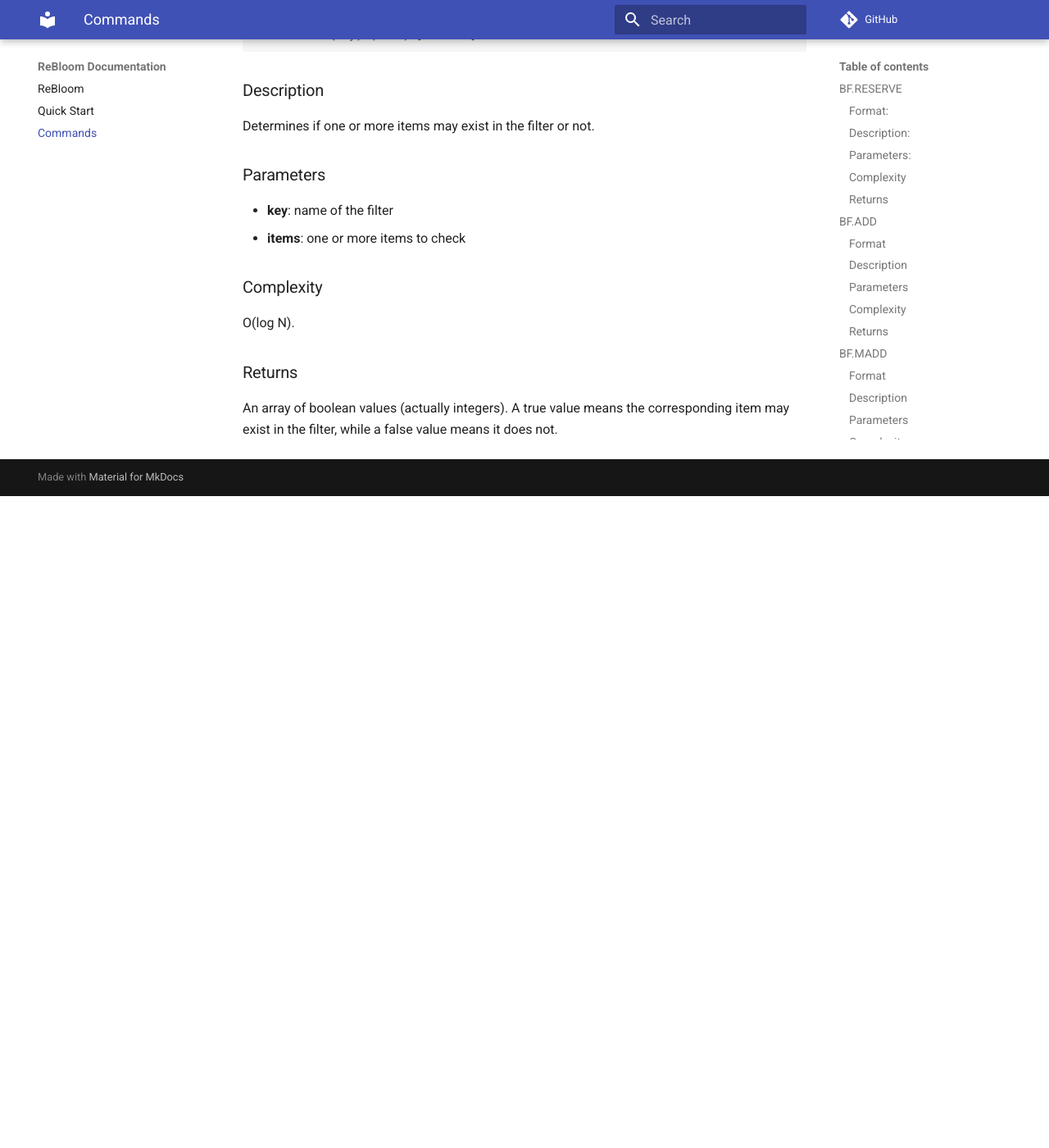
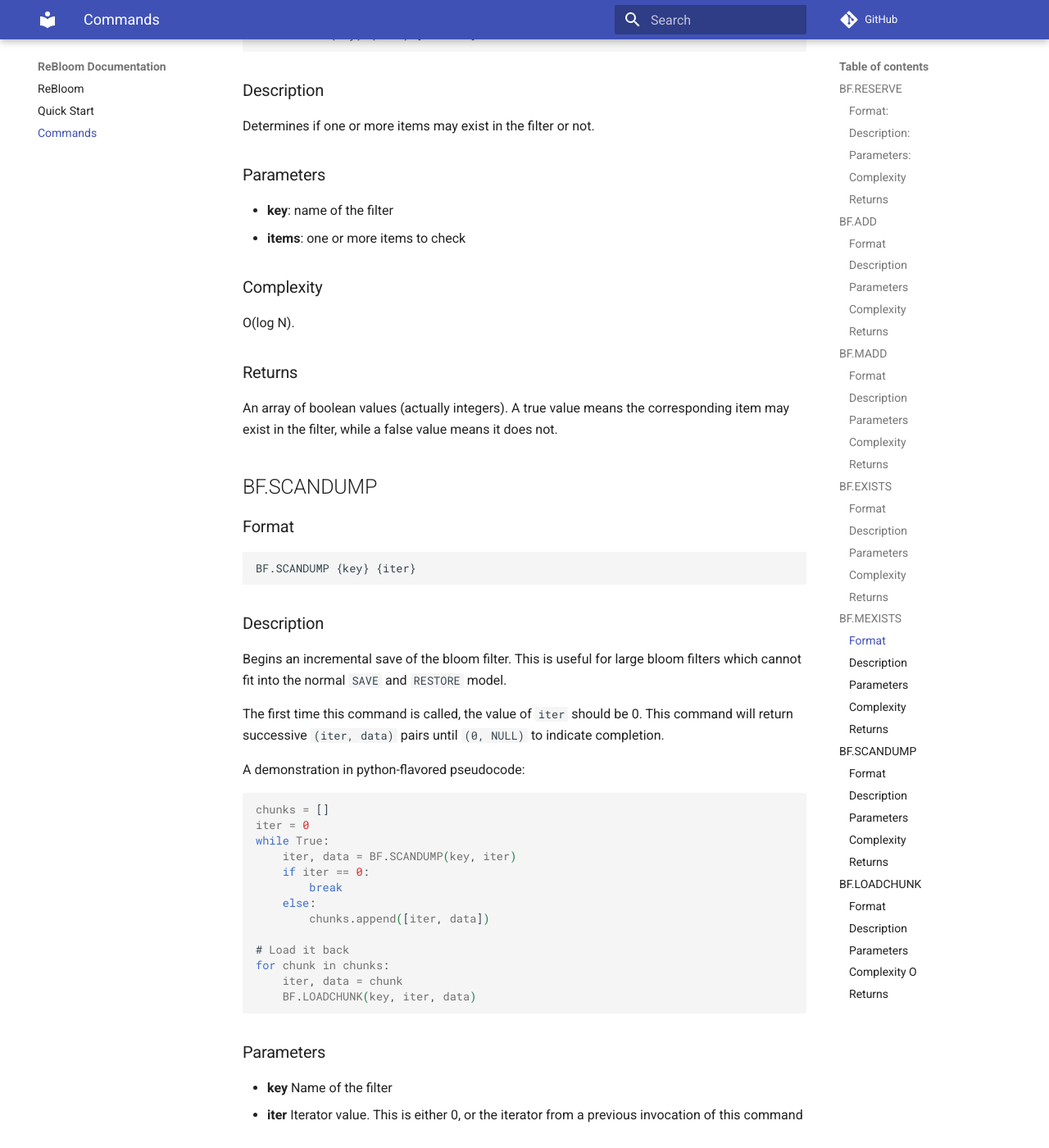
Before and after one commit to RedisBloom/RedisBloom, an MkDocs documentation site: the page built from docs/Commands.md, in a window 1280 px wide and 1400 px high, scrolled down 3162 px. Shown: the whole window at 82% size. Built offline with MkDocs 1.6.1 and Material for MkDocs 9.7.7, drawn with Linux system fonts in a browser that asks for light colours; comment, search, counter and statistics services are not loaded; old or Windows-style settings are respelled for this version of MkDocs; before the commit the page ends 3767 px from its top, so only the background shows below that; some of the changed text lies outside the part shown.

Commit message:
Add SCANDUMP documentation

````diff
--- a/docs/Commands.md
+++ b/docs/Commands.md
@@ -148,3 +148,88 @@
 
 An array of boolean values (actually integers). A true value means the
 corresponding item may exist in the filter, while a false value means it does not.
+
+
+## BF.SCANDUMP
+
+### Format
+
+```
+BF.SCANDUMP {key} {iter}
+```
+
+### Description
+
+Begins an incremental save of the bloom filter. This is useful for large bloom
+filters which cannot fit into the normal `SAVE` and `RESTORE` model.
+
+The first time this command is called, the value of `iter` should be 0. This
+command will return successive `(iter, data)` pairs until `(0, NULL)` to
+indicate completion.
+
+A demonstration in python-flavored pseudocode:
+
+```
+chunks = []
+iter = 0
+while True:
+    iter, data = BF.SCANDUMP(key, iter)
+    if iter == 0:
+        break
+    else:
+        chunks.append([iter, data])
+
+# Load it back
+for chunk in chunks:
+    iter, data = chunk
+    BF.LOADCHUNK(key, iter, data)
+```
+
+### Parameters
+
+* **key** Name of the filter
+* **iter** Iterator value. This is either 0, or the iterator from a previous
+    invocation of this command
+
+### Complexity
+
+O(log N)
+
+### Returns
+
+An array of _Iterator_ and _Data_. The Iterator is passed as input to the next
+invocation of `SCANDUMP`. If _Iterator_ is 0, then it means iteration has
+completed.
+
+The iterator-data pair should also be passed to `LOADCHUNK` when restoring
+the filter.
+
+## BF.LOADCHUNK
+
+### Format
+
+```
+BF.LOADCHUNK {key} {iter} {data}
+```
+
+### Description
+
+Restores a filter previously saved using `SCANDUMP`. See the `SCANDUMP` command
+for example usage.
+
+This command will overwrite any bloom filter stored under `key`. Ensure that
+the bloom filter will not be modified between invocations.
+
+### Parameters
+
+* **key** Name of the key to restore
+* **iter** Iterator value associated with `data` (returned by `SCANDUMP`)
+* **data** Current data chunk (returned by `SCANDUMP`)
+
+### Complexity O
+
+O(log N)
+
+### Returns
+
+`OK` on success, or an error on failure.
````
Also changed, not shown: 1 other file.
